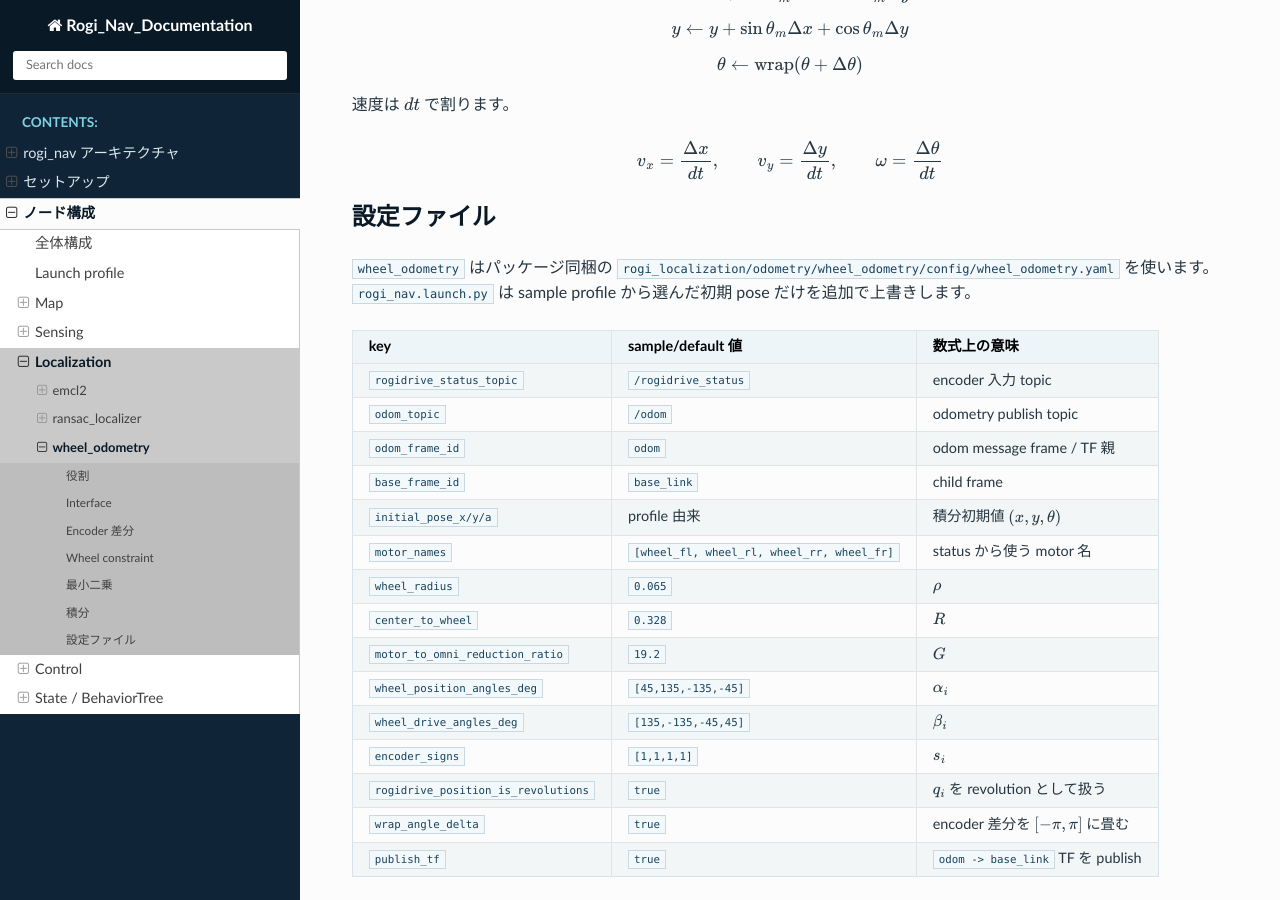
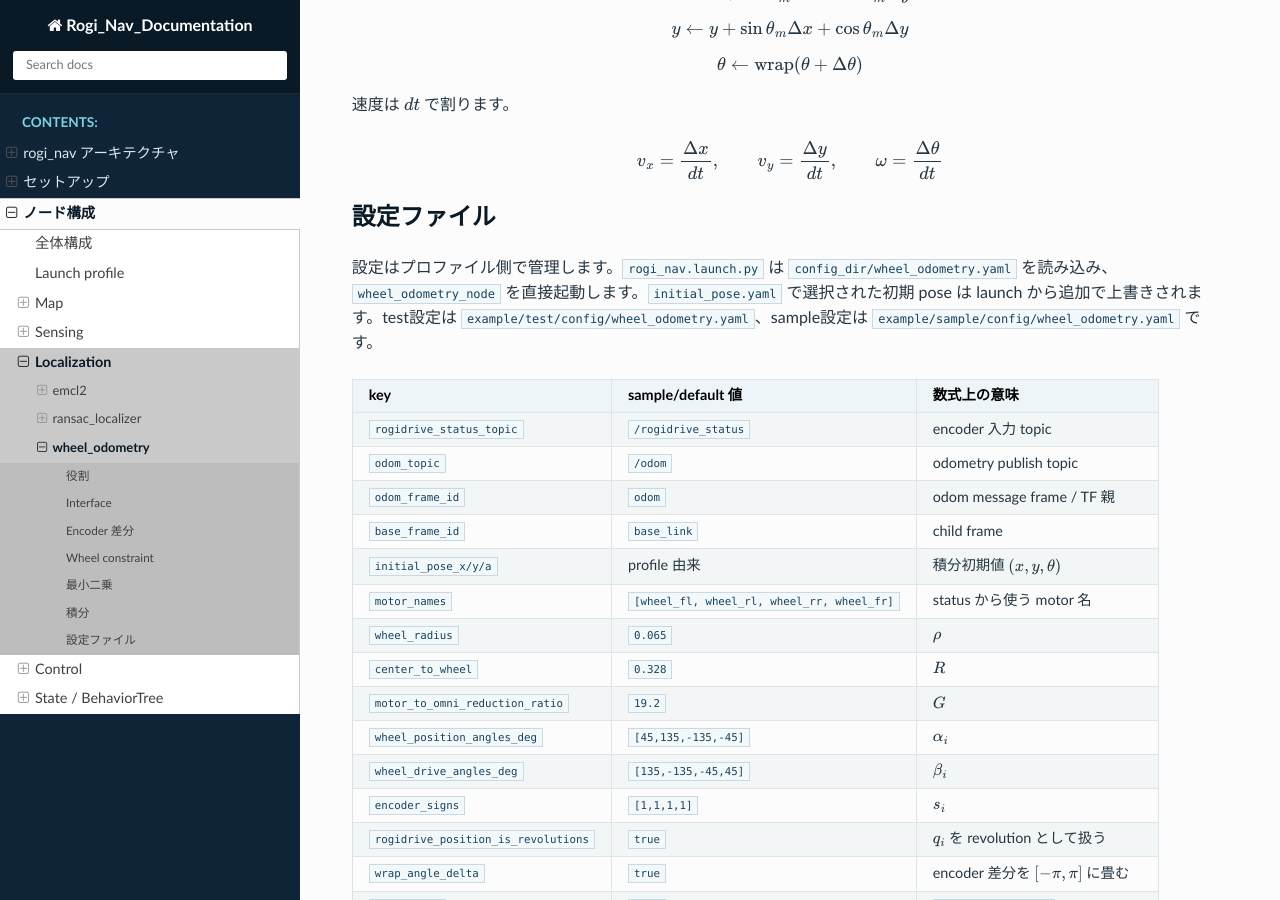
Before and after one commit to KeioRoboticsAssociation/rogi_nav_documentation, a Sphinx documentation site: the page built from docs/contents/nodes/localization/wheel-odometry.md, in a window 1280 px wide and 900 px high, scrolled down 2073 px. Built offline with Sphinx 7.4.7 and the Read the Docs theme 3.1.0, drawn with Linux system fonts in a browser that asks for light colours.

Commit message:
微修正

```diff
--- a/docs/contents/nodes/localization/wheel-odometry.md
+++ b/docs/contents/nodes/localization/wheel-odometry.md
@@ -144,7 +144,7 @@ v_y=\frac{\Delta y}{dt},\qquad
 
 ## 設定ファイル
 
-`wheel_odometry` はパッケージ同梱の `rogi_localization/odometry/wheel_odometry/config/wheel_odometry.yaml` を使います。`rogi_nav.launch.py` は sample profile から選んだ初期 pose だけを追加で上書きします。
+設定はプロファイル側で管理します。`rogi_nav.launch.py` は `config_dir/wheel_odometry.yaml` を読み込み、`wheel_odometry_node` を直接起動します。`initial_pose.yaml` で選択された初期 pose は launch から追加で上書きされます。test設定は `example/test/config/wheel_odometry.yaml`、sample設定は `example/sample/config/wheel_odometry.yaml` です。
 
 | key | sample/default 値 | 数式上の意味 |
 | --- | --- | --- |
```
